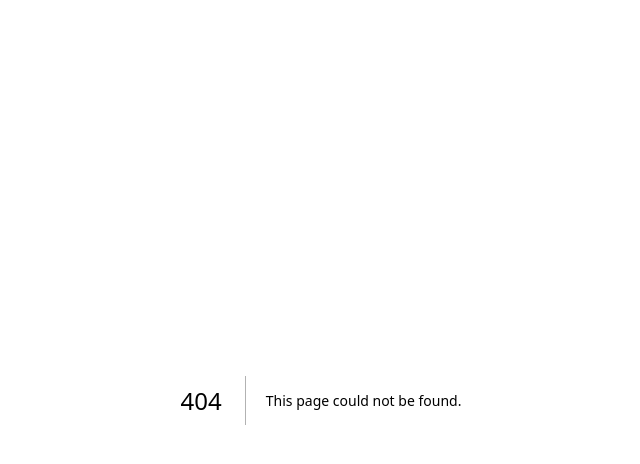
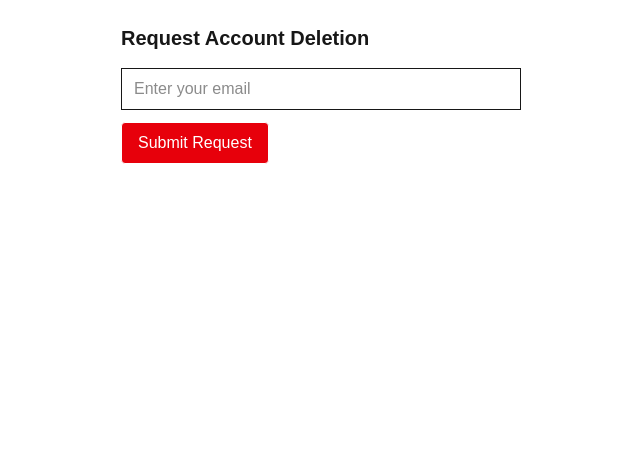
Before and after one commit to LuisTheProgrammerKUNO/game-admin-nextjs, a Next.js app: page /request-deletion in a window 1280 px wide. Before the commit this address had no page. Shown: the top 464 px of the page, without its empty margins (319-959 px from the left). Built offline with nearby package versions, Linux system fonts and the light colour scheme.

Commit message:
fix(nav): point Request Deletion link to /request-deletion

```diff
--- /dev/null
+++ b/src/app/request-deletion/page.tsx
@@ -0,0 +1,47 @@
+//FOR TESTING PURPOSES ONLY
+//In production, this should be a protected route, accessible only to authenticated users.
+
+'use client'
+
+import { useState } from 'react'
+
+export default function RequestDeletionPage() {
+  const [email, setEmail] = useState('')
+  const [status, setStatus] = useState<string | null>(null)
+
+  const submit = async () => {
+    setStatus('Submitting...')
+    const res = await fetch('/api/users/request-deletion', {
+      method: 'POST',
+      headers: { 'Content-Type': 'application/json' },
+      body: JSON.stringify({ email }),
+    })
+    const data = await res.json()
+    if (res.ok) {
+      setStatus('Request submitted successfully!')
+      setEmail('')
+    } else {
+      setStatus(`Error: ${data.error || 'Failed'}`)
+    }
+  }
+
+  return (
+    <div className="max-w-md mx-auto p-6">
+      <h1 className="text-xl font-semibold mb-4">Request Account Deletion</h1>
+      <input
+        className="border px-3 py-2 w-full mb-3"
+        type="email"
+        placeholder="Enter your email"
+        value={email}
+        onChange={e => setEmail(e.target.value)}
+      />
+      <button
+        className="border px-4 py-2 bg-red-600 text-white rounded"
+        onClick={submit}
+      >
+        Submit Request
+      </button>
+      {status && <p className="mt-3 text-sm">{status}</p>}
+    </div>
+  )
+}
```
